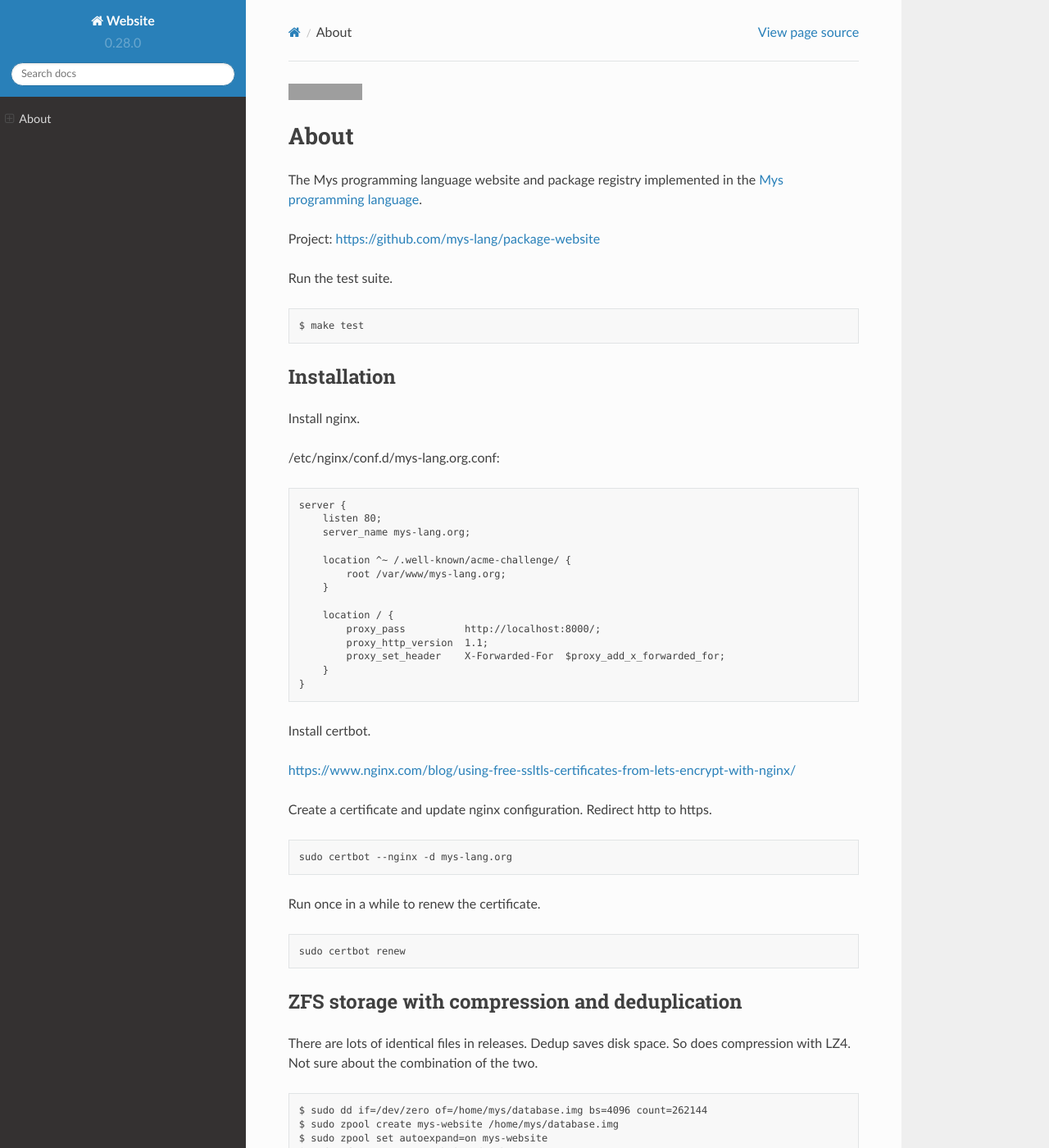
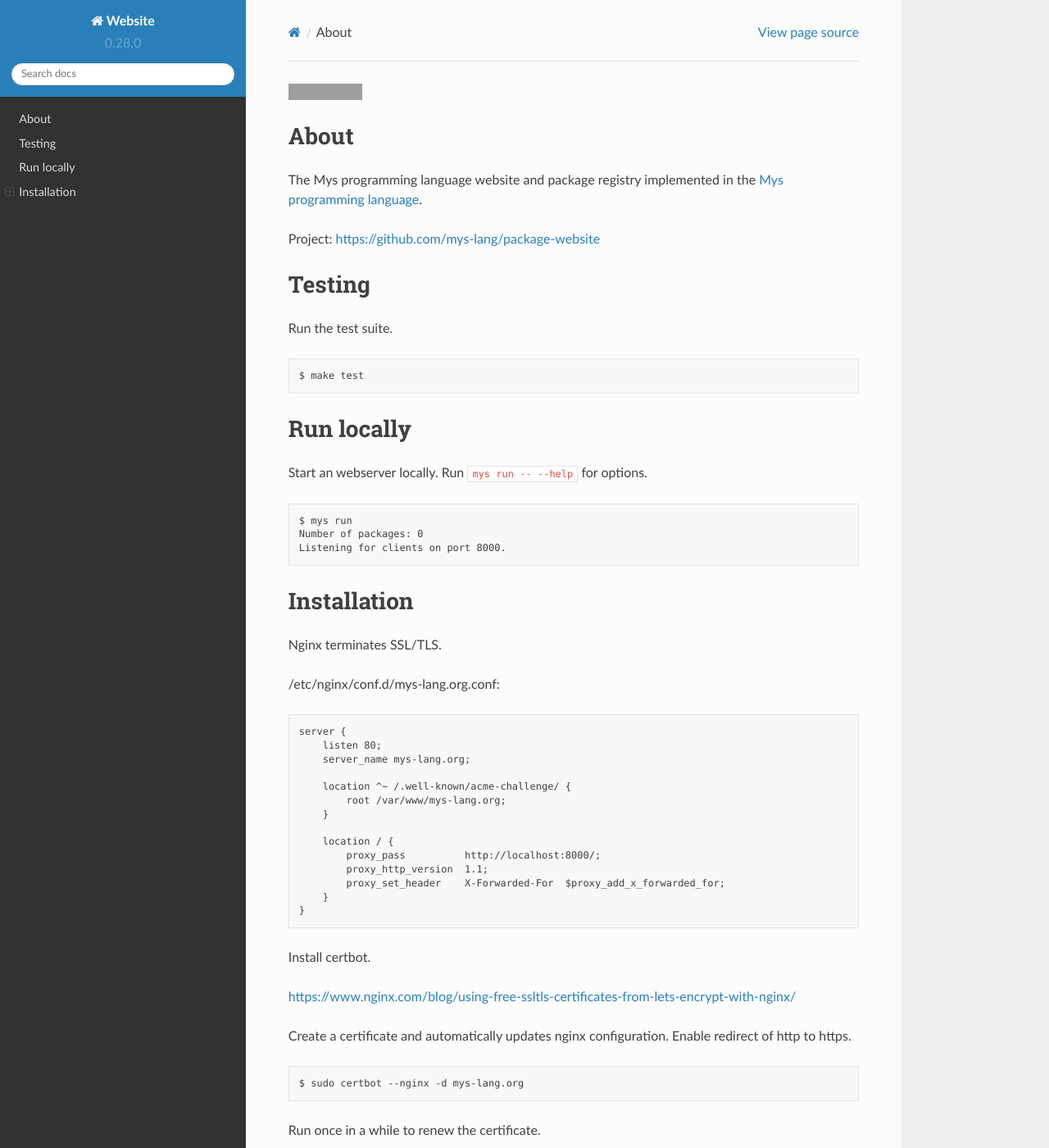
Before and after one commit to mys-lang/package-website, a Sphinx documentation site: the page built from doc/index.rst, in a window 1280 px wide and 1400 px high. Shown: the whole window at 82% size. Built offline with Sphinx 7.4.7 and the Read the Docs theme 2.0.0, drawn with Linux system fonts in a browser that asks for light colours; some of the changed text lies outside the part shown; grey boxes are pictures that could not be loaded.

Commit message:
Documentation.

```diff
--- a/doc/index.rst
+++ b/doc/index.rst
@@ -8,16 +8,30 @@ in the `Mys programming language`_.
 
 Project: https://github.com/mys-lang/package-website
 
+Testing
+=======
+
 Run the test suite.
 
 .. code-block:: text
 
    $ make test
 
+Run locally
+===========
+
+Start an webserver locally. Run ``mys run -- --help`` for options.
+
+.. code-block:: text
+
+   $ mys run
+   Number of packages: 0
+   Listening for clients on port 8000.
+
 Installation
-------------
+============
 
-Install nginx.
+Nginx terminates SSL/TLS.
 
 /etc/nginx/conf.d/mys-lang.org.conf:
 
@@ -42,18 +56,18 @@ Install certbot.
 
 https://www.nginx.com/blog/using-free-ssltls-certificates-from-lets-encrypt-with-nginx/
 
-Create a certificate and update nginx configuration. Redirect http to
-https.
+Create a certificate and automatically updates nginx
+configuration. Enable redirect of http to https.
 
 .. code-block:: text
 
-   sudo certbot --nginx -d mys-lang.org
+   $ sudo certbot --nginx -d mys-lang.org
 
 Run once in a while to renew the certificate.
 
 .. code-block:: text
 
-   sudo certbot renew
+   $ sudo certbot renew
 
 ZFS storage with compression and deduplication
 ----------------------------------------------
@@ -92,18 +106,23 @@ Systemd service
    Restart=always
    RestartSec=1
    User=mys
-   ExecStart=/home/mys/package-website/build/speed/app -d /home/mys/database
+   ExecStart=/home/mys/package-website/build/speed/app -d /home/mys/database [-i <ipinfo-token>]
    WorkingDirectory=/home/mys
 
    [Install]
    WantedBy=multi-user.target
 
-Enable is for start at boot.
+Enable it for automatic start at boot.
+
+.. code-block::
+
+   $ sudo systemctl enable mys-lang.org
+
+Start it.
 
 .. code-block::
 
    $ sudo systemctl start mys-lang.org
-   $ sudo systemctl enable mys-lang.org
 
 .. |test| image:: https://github.com/mys-lang/package-website/actions/workflows/pythonpackage.yml/badge.svg
 .. _test: https://github.com/mys-lang/package-website/actions/workflows/pythonpackage.yml
```
